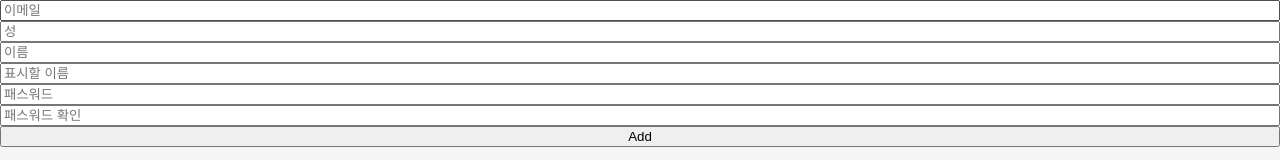
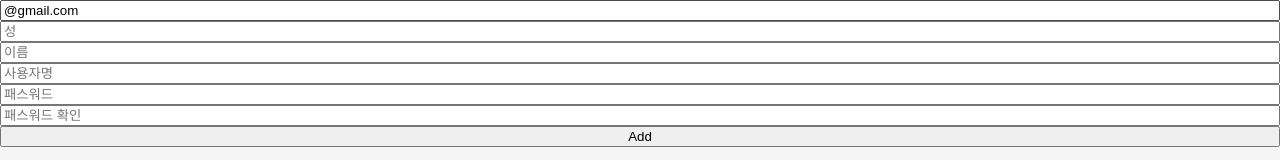
Before and after one commit to redonearth/react-master-class, a React (Create React App) app: page /to-do in a window 1280 px wide. Shown: the top 160 px of the page. Built offline with nearby package versions, Linux system fonts and the light colour scheme; a web font is replaced by a local one.

Commit message:
Form errors 추가

```diff
--- a/src/routes/projects/to-do/ToDoList.tsx
+++ b/src/routes/projects/to-do/ToDoList.tsx
@@ -28,12 +28,29 @@ import { useForm } from 'react-hook-form';
 //   );
 // }
 
+interface IForm {
+  email: string;
+  lastName: string;
+  firstName: string;
+  username: string;
+  password: string;
+  passwordConfirm: string;
+}
+
 function ToDoList() {
-  const { register, handleSubmit, formState } = useForm();
-  const onValid = (data: any) => {
+  const {
+    register,
+    handleSubmit,
+    formState: { errors },
+  } = useForm<IForm>({
+    defaultValues: {
+      email: '@gmail.com',
+    },
+  });
+  const onValid = (data: IForm) => {
     console.log(data);
   };
-  console.log(formState.errors);
+  console.log(errors);
   return (
     <div>
       <form
@@ -41,32 +58,53 @@ function ToDoList() {
         style={{ display: 'flex', flexDirection: 'column' }}
       >
         <input
-          {...register('email', { required: '이메일은 필수입니다.' })}
+          {...register('email', {
+            required: '이메일은 필수입니다.',
+            pattern: {
+              value: /^[A-Za-z0-9._%+-]+@gmail.com$/,
+              message: 'Gmail 계정만 허용됩니다.',
+            },
+          })}
           placeholder="이메일"
         />
-        <input {...register('lastName', { required: true })} placeholder="성" />
+        <span>{errors?.email?.message}</span>
         <input
-          {...register('firstName', { required: true })}
+          {...register('lastName', { required: '성을 입력하세요.' })}
+          placeholder="성"
+        />
+        <span>{errors?.lastName?.message}</span>
+        <input
+          {...register('firstName', { required: '이름을 입력하세요.' })}
           placeholder="이름"
         />
+        <span>{errors?.firstName?.message}</span>
         <input
           {...register('username', {
-            required: true,
+            required: '사용자명은 필수입니다.',
             minLength: {
               value: 3,
               message: '길이가 짧습니다. 3글자 이상 입력해주세요.',
             },
           })}
-          placeholder="표시할 이름"
+          placeholder="사용자명"
         />
+        <span>{errors?.username?.message}</span>
         <input
-          {...register('password', { required: true, minLength: 8 })}
+          {...register('password', {
+            required: '패스워드를 입력하세요.',
+            minLength: 8,
+          })}
           placeholder="패스워드"
         />
+        <span>{errors?.password?.message}</span>
         <input
-          {...register('passwordConfirm', { required: true, minLength: 8 })}
+          {...register('passwordConfirm', {
+            required: '패스워드를 한 번 더 입력하세요.',
+            minLength: 8,
+          })}
           placeholder="패스워드 확인"
         />
+        <span>{errors?.passwordConfirm?.message}</span>
         <button>Add</button>
       </form>
     </div>
```
